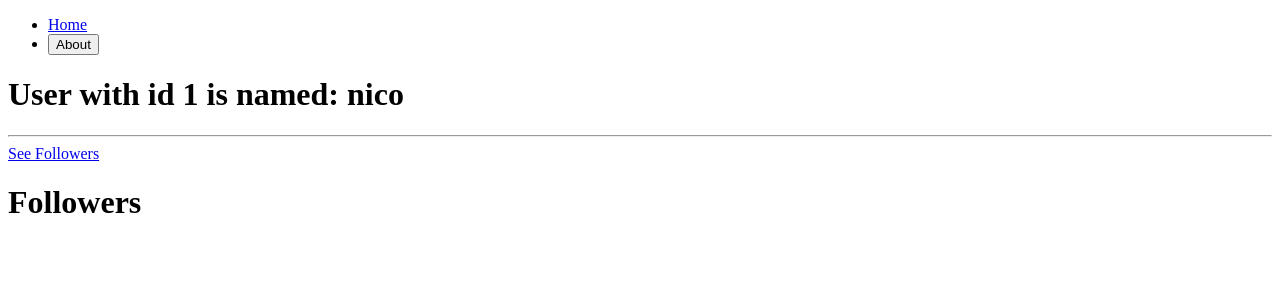
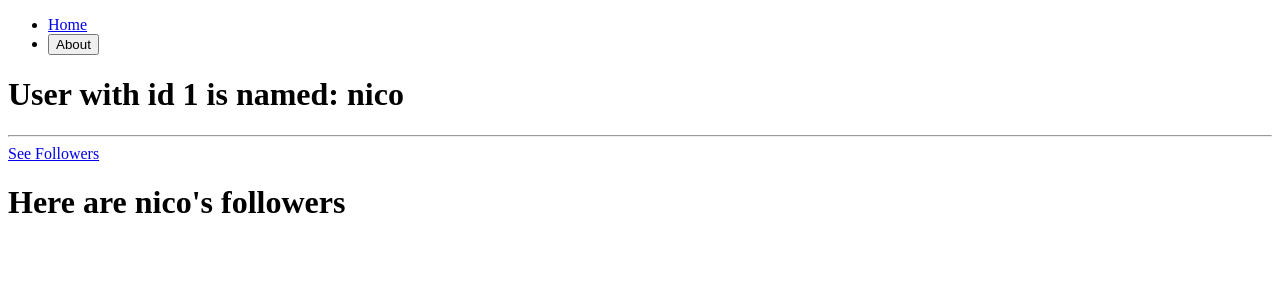
Before and after one commit to mochafreddo/react-masterclass, a React (Create React App) app: page /users/1/followers in a window 1280 px wide. Shown: the top 300 px of the page. Built offline with nearby package versions, Linux system fonts and the light colour scheme.

Commit message:
feat: pass context to Followers component
- Added `useOutletContext` to `Followers` component to access `nameOfMyUser` from context.
- Updated `Root` component to pass `darkMode` context to `Outlet`.
- Modified `User` component to pass `nameOfMyUser` context to `Outlet`.

```diff
--- a/src/Root.tsx
+++ b/src/Root.tsx
@@ -6,7 +6,7 @@ function Root() {
   return (
     <div>
       <Header />
-      <Outlet />
+      <Outlet context={{ darkMode: true }} />
     </div>
   );
 }
--- a/src/screens/users/Followers.tsx
+++ b/src/screens/users/Followers.tsx
@@ -1,5 +1,13 @@
+import { useOutletContext } from 'react-router-dom';
+
+interface IFollowersContext {
+  nameOfMyUser: string;
+}
+
 function Followers() {
-  return <h1>Followers</h1>;
+  const { nameOfMyUser } = useOutletContext<IFollowersContext>();
+
+  return <h1>Here are {nameOfMyUser}'s followers</h1>;
 }
 
 export default Followers;
--- a/src/screens/users/User.tsx
+++ b/src/screens/users/User.tsx
@@ -1,9 +1,12 @@
-import { Link, Outlet, useParams } from 'react-router-dom';
+import { Link, Outlet, useOutletContext, useParams } from 'react-router-dom';
 
 import { users } from '../../db';
 
 function User() {
+  console.log(useOutletContext());
+
   const { userId } = useParams();
+
   return (
     <div>
       <h1>
@@ -11,7 +14,7 @@ function User() {
       </h1>
       <hr />
       <Link to={`followers`}>See Followers</Link>
-      <Outlet />
+      <Outlet context={{ nameOfMyUser: users[Number(userId) - 1].name }} />
     </div>
   );
 }
```
